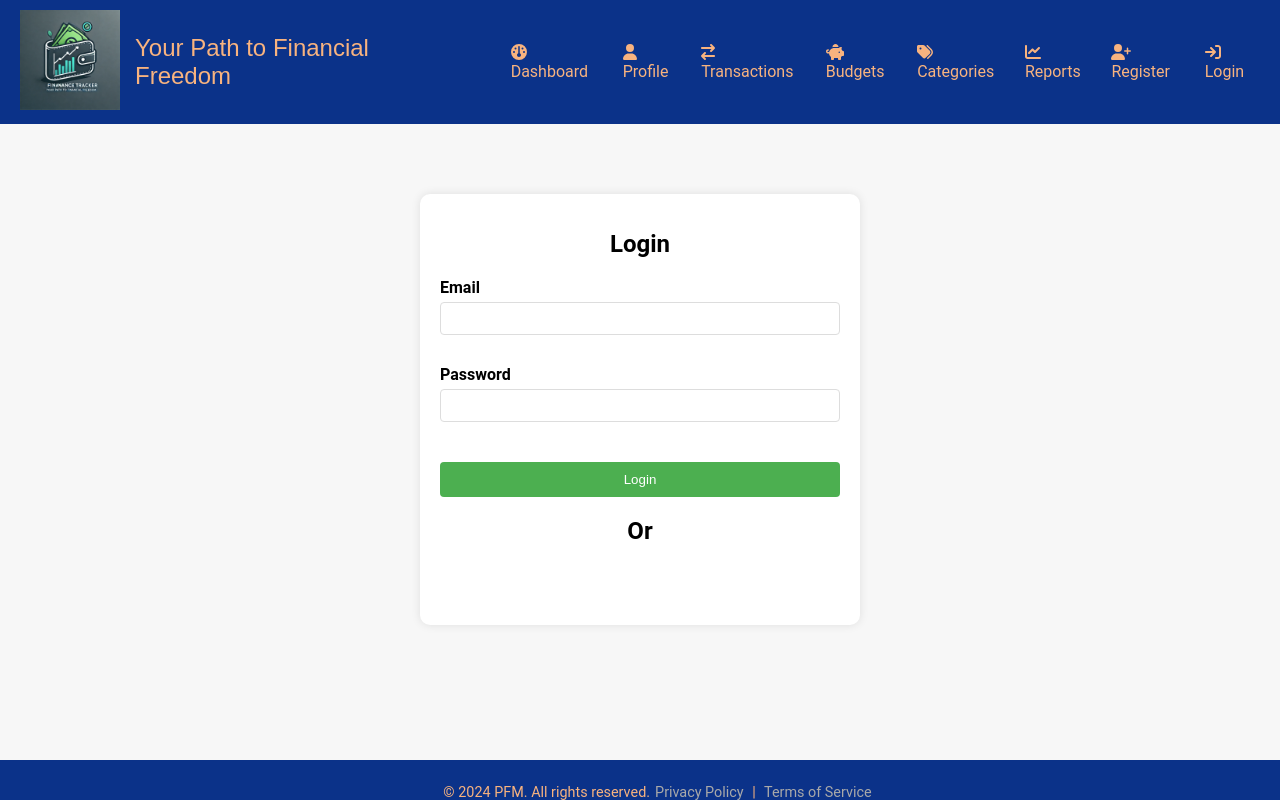
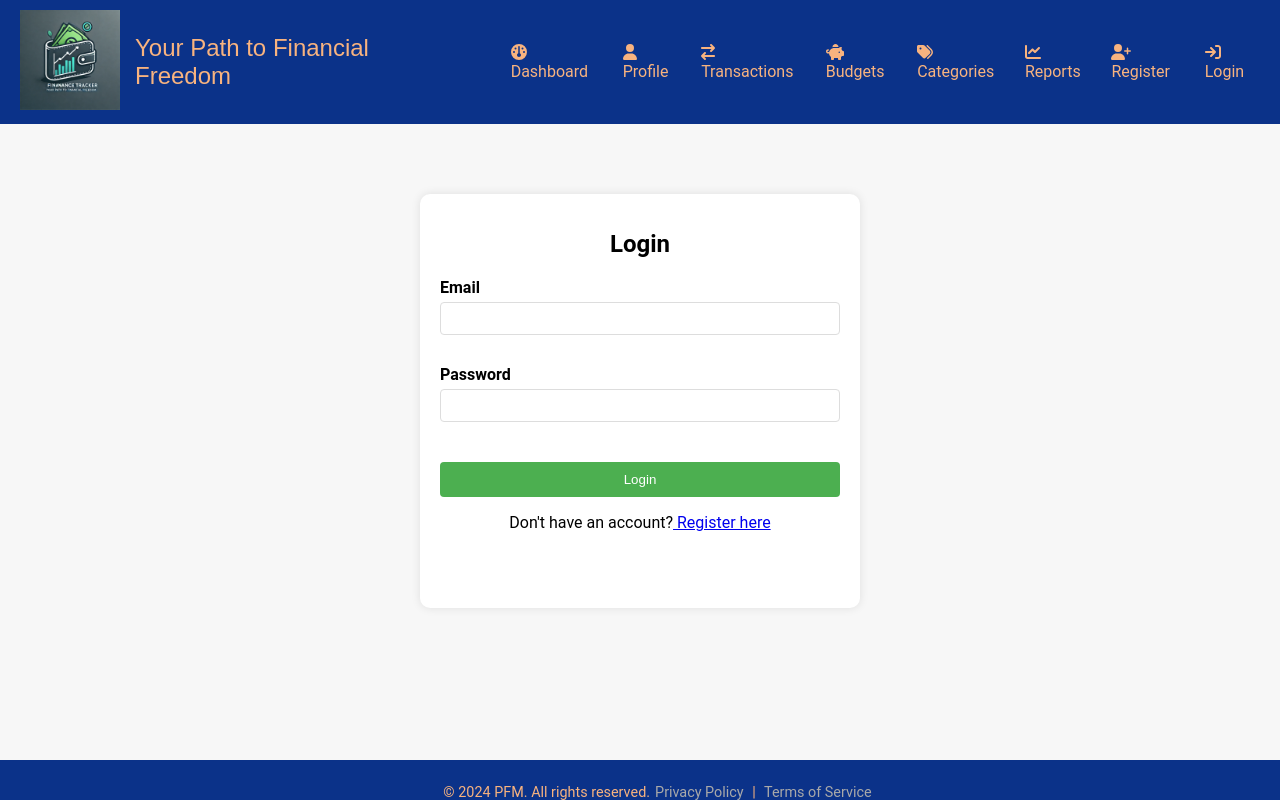
Before and after one commit to allen-haitao/pfm, a React (Create React App) app in the folder frontend/: page /login in a window 1280 px wide. Built offline with nearby package versions, Linux system fonts and the light colour scheme; no server answers; a web font is replaced by a local one.

Commit message:
adjust login layout

```diff
--- a/frontend/src/components/Login.css
+++ b/frontend/src/components/Login.css
@@ -66,3 +66,17 @@
       padding: 10px;
     }
   }
+  .google-login {
+    display: flex;               /* Make the container a flexbox */
+    flex-direction: column;      /* Align items in a column */
+    align-items: center;         /* Center-align horizontally */
+    text-align: center;          /* Center-align text */
+}
+
+.google-login h2 {
+    margin-bottom: 10px;         /* Add space between heading and button */
+}
+
+.google-login button {
+    width: auto;                 /* Adjust button width */
+}
--- a/frontend/src/components/login.js
+++ b/frontend/src/components/login.js
@@ -1,5 +1,5 @@
 import React, { useState } from 'react';
-import { useNavigate } from 'react-router-dom';
+import { useNavigate, Link } from 'react-router-dom';
 import { GoogleLogin } from '@react-oauth/google';
 import api from "../services/api"
 import './Login.css';
@@ -75,8 +75,13 @@ const Login = ({ handleLogin }) => {
                 </div>
                 <button type="submit" className="login-button">Login</button>
             </form>
+            <div className="register">
+                <p>
+                    Don't have an account?
+                    <Link to="/register"> Register here</Link>
+                </p>
+            </div>
             <div className="google-login">
-                <h2>Or</h2>
                 <GoogleLogin
                     onSuccess={handleGoogleLoginSuccess}
                     onError={handleGoogleLoginFailure}
```
